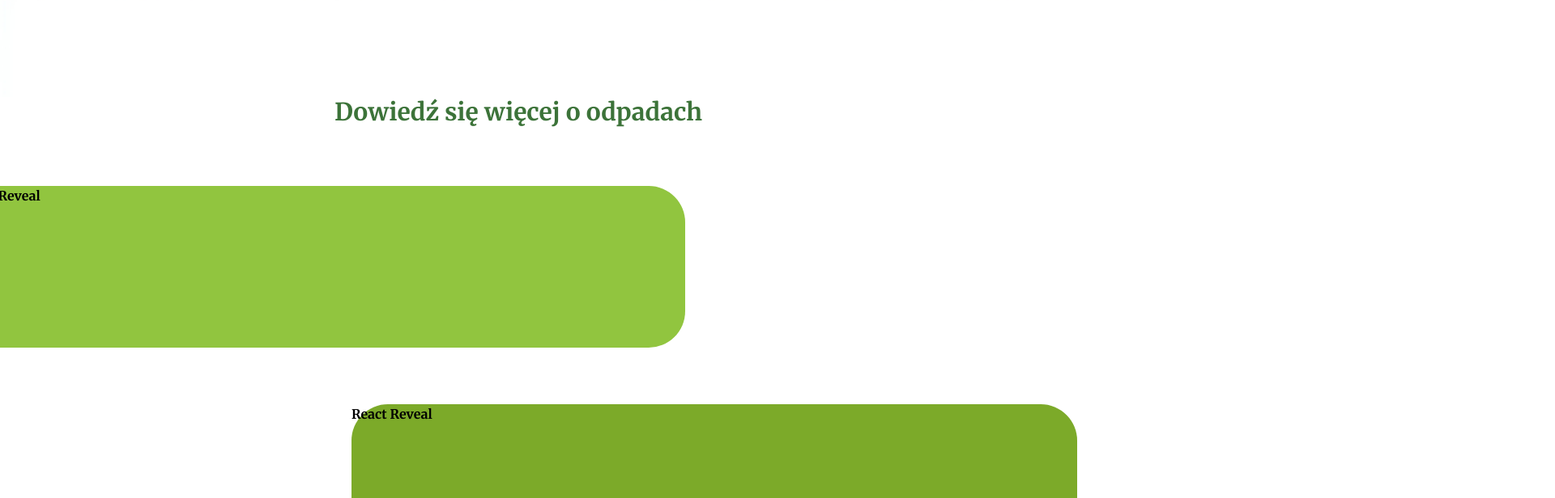
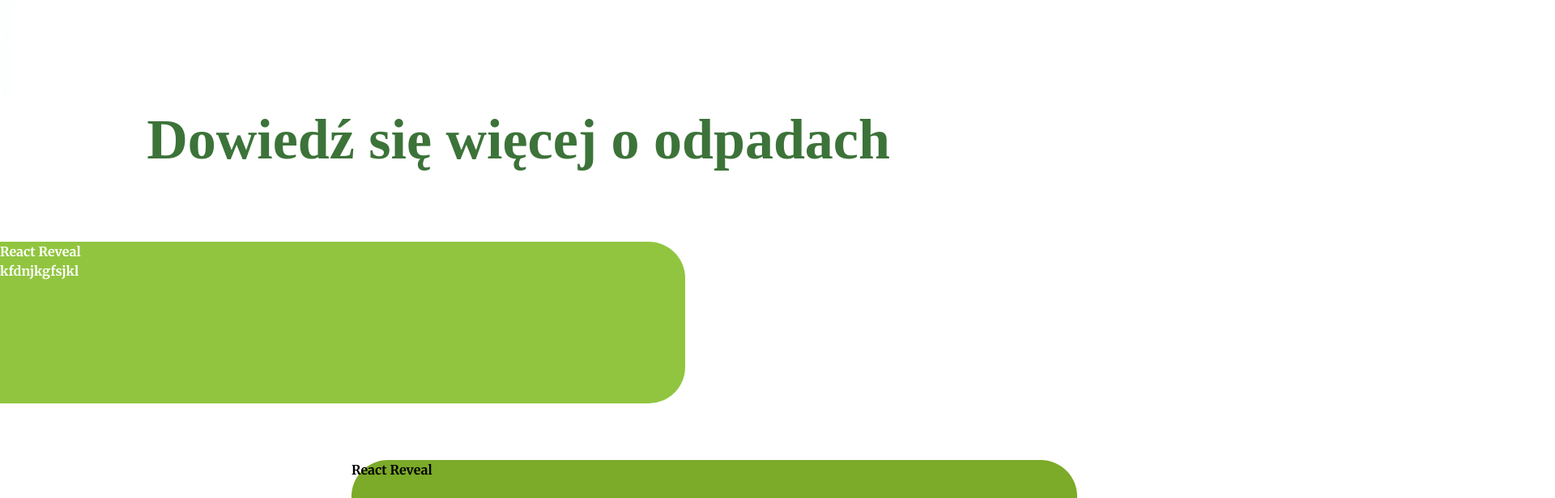
Before and after one commit to AloeSapling/Recrash, a React (Create React App) app: page / in a window 1280 px wide. Shown: the part 680-1296 px from the top of the page at 81% size, 1920 px wide, since content can reach past the window. Built offline with nearby package versions, Linux system fonts and the light colour scheme.

Commit message:
fiks bagow

```diff
--- a/src/components/Sld.js
+++ b/src/components/Sld.js
@@ -5,13 +5,17 @@ import Slide from 'react-reveal/Slide';
 const Sld = () => {
     return (
         <>
+        <Slide top>
         <div className="w-[100%]">
-            <h1 className="flex justify-center mb-[50px] text-3xl font-bold text-[#3C7339] font-fontik">Dowiedź się więcej o odpadach</h1>
+            <h1 className="flex justify-center mb-[50px] text-[70px] font-bold text-[#3C7339] font-playfire ">Dowiedź się więcej o odpadach</h1>
         </div>
+        </Slide>
         <br />
             <Slide left>
-                <div className="w-[70%] h-[200px] bg-[#91C53F] rounded-[45px] ml-[-50px]">
-                    <h1>React Reveal</h1>
+                <div className="text-white w-[70%] h-[200px] bg-[#91C53F] rounded-[45px] ml-[-50px]">
+                    <h1 className="ml-[50px]">React Reveal</h1>
+                    <p className="ml-[50px]">kfdnjkgfsjkl</p>
+
                 </div>
             </Slide>
             <div className="h-[70px] bg-white w-[5px]" />
--- a/src/components/home.jsx
+++ b/src/components/home.jsx
@@ -5,7 +5,7 @@ import '../css/home.css'
 import Sld from './Sld.js';
 function Home() {
   return (
-    <div className='  '>
+    <div className=' '>
 
        <div className='main'>
          <Hero/>
--- a/src/css/home.css
+++ b/src/css/home.css
@@ -5,3 +5,8 @@
 @tailwind base;
 @tailwind components;
 @tailwind utilities;
+
+
+body {
+    overflow-x: hidden;
+}
--- a/src/index.css
+++ b/src/index.css
@@ -1,7 +1,9 @@
 @import url('https://fonts.googleapis.com/css2?family=Merriweather:wght@700&display=swap');
-@import url('https://fonts.googleapis.com/css2?family=Kanit:wght@700&display=swap');
+
 
 
 @tailwind base;
 @tailwind components;
 @tailwind utilities;
+
+@import url('https://fonts.googleapis.com/css2?family=Playfair+Display:wght@900&display=swap');
--- a/tailwind.config.js
+++ b/tailwind.config.js
@@ -4,7 +4,8 @@ module.exports = {
   theme: {
     extend: {
     fontFamily: {
-      'fontik': ['Merriweather', 'serif']
+      'fontik': ['Merriweather', 'serif'],
+      'playfire': ['Playfair Display', 'serif;']
     },
   },
 },
```
